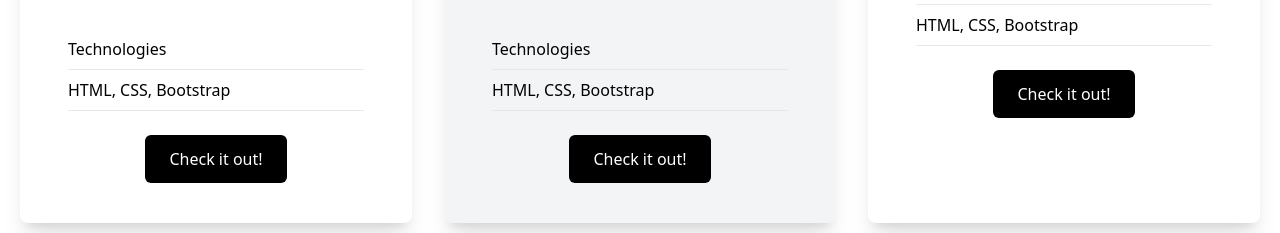
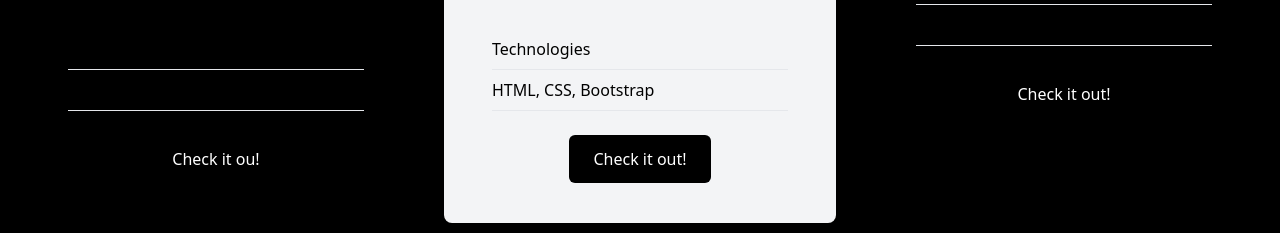
Before and after one commit to Aiwerioghene/Myportfolio, a React (Create React App) app: page / in a window 1280 px wide. Shown: the part 2469-2702 px from the top of the page. Built offline with nearby package versions, Linux system fonts and the light colour scheme.

Commit message:
Tools done

```diff
--- a/src/components/Projects.jsx
+++ b/src/components/Projects.jsx
@@ -5,7 +5,7 @@
 
 const Projects = () => {
   return (
-    <div className='w-full py-[10rem] px-4 bg-white'>
+    <div className='w-full py-[10rem] px-4 bg-black'>
     <div className='max-w-[1240px] mx-auto grid md:grid-cols-3 gap-8'>
         <div className='w-full shadow-xl flex flex-col p-4 my-4 rounded-lg hover:scale-105 duration-300'>
             <img className='w-120 mx-auto mt-[3rem] bg-white' src={Vans}alt=''/>
@@ -14,7 +14,7 @@
                 <p className='py-2 border-b mx-8 mt-8'>Technologies</p>
                 <p className='py-2 border-b mx-8'>HTML, CSS, Bootstrap</p>
             </div>
-            <button className='bg-black text-white rounded-md font-medium my-6 mx-auto px-6 py-3'>Check it out!<a href='https://daysuwaa.github.io/Vans-Website-Clone/' target='_blank' rel="noreferrer"></a></button>
+            <button className='bg-black text-white rounded-md font-medium my-6 mx-auto px-6 py-3'><a href='https://daysuwaa.github.io/Vans-Website-Clone/' target='_blank' rel="noreferrer">Check it ou!</a></button>
         </div>
         <div className='w-full shadow-xl bg-gray-100 flex flex-col p-4 my-4 rounded-lg hover:scale-105 duration-300'>
             <img className='w-120 mx-auto mt-[3rem] bg-transparent ' src={Uber}alt=''/>
@@ -34,7 +34,7 @@
                 <p className='py-2 border-b mx-8'>HTML, CSS, Bootstrap</p>
 
             </div>
-            <button className='bg-black text-white rounded-md font-medium my-6 mx-auto px-6 py-3'>Check it out!<a href='https://daysuwaa.github.io/Flickr-clone/' target='_blank' rel="noreferrer"></a></button>
+            <button className='bg-black text-white rounded-md font-medium my-6 mx-auto px-6 py-3'><a href='https://daysuwaa.github.io/Flickr-clone/' target='_blank' rel="noreferrer">Check it out!</a></button>
         </div>
     </div>
 
--- a/src/components/Tools.jsx
+++ b/src/components/Tools.jsx
@@ -10,7 +10,7 @@
   return (
     <div className='h-[200px]'>
     <div className='font-bold text-white  text-2xl ml-4 justify-center mt-[20px] mb-4 '>
-      <div className='hover:border-b-4 hover:border-yellow-500'> Tools ⛓️</div>
+       Tools ⛓️
       <div className='flex justify-between my-3 mt-[50px]'>
         <img src={Html} alt='HTML' className='w-[50px] ' />
         <img src={Css} alt='CSS' className='w-[50px]' />
```
